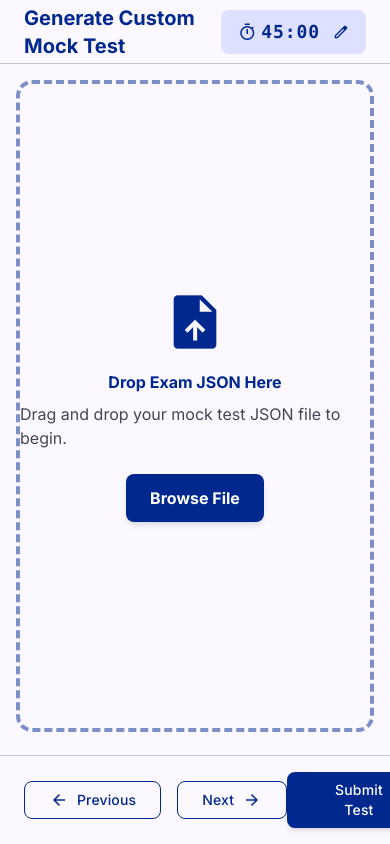
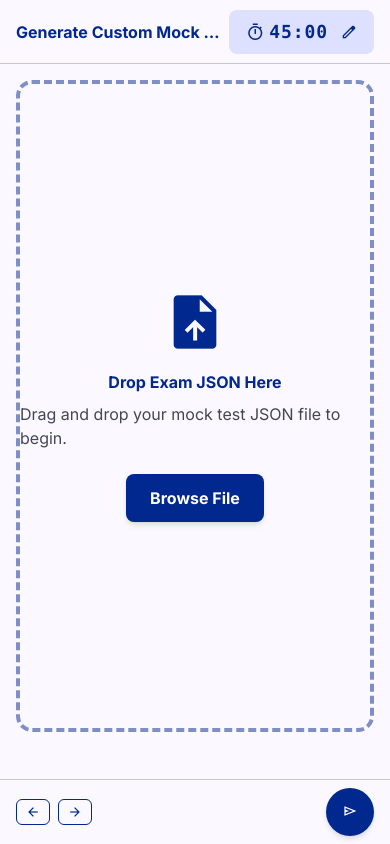
Before and after one commit to Mohit-Gawali/mock-test, a Flask app: page /exam in a window 390 px wide. Run offline with Flask 3, Linux system fonts and the light colour scheme; some libraries are stand-ins or nearby versions.

Commit message:
Made frontend responsive for mobile and updated submit button to circle

```diff
--- a/app.py
+++ b/app.py
@@ -20,4 +20,4 @@ def score_page():
     return render_template('score.html')
 
 if __name__ == '__main__':
-    app.run(debug=False, port=5000)
+    app.run(debug=True, port=5000)
--- a/templates/exam.html
+++ b/templates/exam.html
@@ -108,9 +108,9 @@
 </head>
 <body class="bg-surface text-on-surface selection:bg-primary-container selection:text-on-primary-container min-h-screen flex flex-col">
 <!-- TopAppBar -->
-<header class="fixed top-0 w-full z-50 bg-surface dark:bg-on-background border-b border-outline-variant dark:border-outline flex justify-between items-center px-lg h-16 w-full">
-<div class="flex items-center gap-md">
-<h1 class="font-headline-md text-headline-md font-bold text-primary dark:text-primary-fixed">Generate Custom Mock Test</h1>
+<header class="fixed top-0 w-full z-50 bg-surface dark:bg-on-background border-b border-outline-variant dark:border-outline flex justify-between items-center px-4 sm:px-lg h-16 w-full gap-2">
+<div class="flex items-center flex-1 min-w-0">
+<h1 class="font-headline-md text-[16px] sm:text-headline-md font-bold text-primary dark:text-primary-fixed truncate">Generate Custom Mock Test</h1>
 </div>
 <div class="flex items-center gap-lg">
 <div class="flex items-center gap-xs text-primary font-bold bg-primary-fixed px-md py-sm rounded-lg" id="timer-container">
@@ -179,18 +179,19 @@
     </div>
 </main>
 
-<footer class="fixed bottom-0 w-full z-50 bg-surface dark:bg-on-background border-t border-outline-variant dark:border-outline flex justify-between items-center px-lg py-md w-full shadow-lg">
-    <div class="flex items-center gap-md">
-        <button id="prev-btn" class="text-primary border border-primary rounded-lg px-lg py-sm font-label-md text-label-md hover:bg-primary-container/10 transition-all active:scale-95 flex items-center gap-sm disabled:opacity-50 disabled:cursor-not-allowed">
-            <span class="material-symbols-outlined text-[20px]" data-icon="arrow_back">arrow_back</span> Previous
+<footer class="fixed bottom-0 w-full z-50 bg-surface dark:bg-on-background border-t border-outline-variant dark:border-outline flex justify-between items-center px-4 sm:px-lg py-2 sm:py-3 w-full shadow-lg gap-2">
+    <div class="flex items-center gap-2 sm:gap-4">
+        <button id="prev-btn" class="text-primary border border-primary rounded-md px-2 sm:px-4 py-1 sm:py-1.5 font-label-sm sm:font-label-md text-[12px] sm:text-[14px] hover:bg-primary-container/10 transition-all active:scale-95 flex items-center gap-1 disabled:opacity-50 disabled:cursor-not-allowed">
+            <span class="material-symbols-outlined text-[16px] sm:text-[18px]" data-icon="arrow_back">arrow_back</span> <span class="hidden sm:inline">Previous</span>
         </button>
-        <button id="next-btn" class="text-primary border border-primary rounded-lg px-lg py-sm font-label-md text-label-md hover:bg-primary-container/10 transition-all active:scale-95 flex items-center gap-sm disabled:opacity-50 disabled:cursor-not-allowed">
-            Next <span class="material-symbols-outlined text-[20px]" data-icon="arrow_forward">arrow_forward</span>
+        <button id="next-btn" class="text-primary border border-primary rounded-md px-2 sm:px-4 py-1 sm:py-1.5 font-label-sm sm:font-label-md text-[12px] sm:text-[14px] hover:bg-primary-container/10 transition-all active:scale-95 flex items-center gap-1 disabled:opacity-50 disabled:cursor-not-allowed">
+            <span class="hidden sm:inline">Next</span> <span class="material-symbols-outlined text-[16px] sm:text-[18px]" data-icon="arrow_forward">arrow_forward</span>
         </button>
     </div>
-    <div class="flex items-center gap-lg">
-        <button id="submit-test-btn" class="bg-primary text-on-primary rounded-lg px-xl py-sm font-label-md text-label-md hover:bg-primary-container transition-all scale-100 active:scale-95 shadow-md disabled:opacity-50 disabled:cursor-not-allowed">
-            Submit Test
+    <div class="flex items-center">
+        <button id="submit-test-btn" class="bg-primary text-on-primary rounded-full w-12 h-12 sm:w-16 sm:h-16 flex flex-col items-center justify-center font-label-sm sm:font-label-md text-[10px] sm:text-[12px] hover:bg-primary-container transition-all scale-100 active:scale-95 shadow-md disabled:opacity-50 disabled:cursor-not-allowed">
+            <span class="material-symbols-outlined text-[16px] sm:text-[20px] mb-0.5">send</span>
+            <span class="hidden sm:inline leading-none">Submit</span>
         </button>
     </div>
 </footer>
--- a/templates/instructions.html
+++ b/templates/instructions.html
@@ -110,10 +110,10 @@
 <body class="bg-background text-on-background min-h-screen flex flex-col">
 <!-- TopAppBar -->
 <header class="sticky top-0 z-50 w-full bg-surface dark:bg-surface-container border-b border-outline-variant dark:border-outline transition-colors duration-200">
-<div class="flex justify-between items-center px-lg py-sm max-w-container-max mx-auto h-16">
-<div class="flex items-center gap-md">
+<div class="flex justify-between items-center px-4 sm:px-lg py-sm max-w-container-max mx-auto h-16 gap-2">
+<div class="flex items-center gap-2 sm:gap-md flex-1 min-w-0">
 <span class="material-symbols-outlined text-primary dark:text-inverse-primary" data-icon="school">school</span>
-<h1 class="font-headline-md text-headline-md text-primary dark:text-inverse-primary font-bold">How It Works</h1>
+<h1 class="font-headline-md text-[18px] sm:text-headline-md text-primary dark:text-inverse-primary font-bold truncate">How It Works</h1>
 </div>
 
 </div>
--- a/templates/score.html
+++ b/templates/score.html
@@ -108,8 +108,8 @@
 </head>
 <body class="bg-background text-on-surface">
 <!-- TopAppBar -->
-<header class="fixed top-0 w-full z-50 bg-surface dark:bg-on-background border-b border-outline-variant dark:border-outline flex justify-between items-center px-lg h-16 w-full shadow-sm">
-<div class="font-headline-md text-headline-md font-bold text-primary dark:text-primary-fixed">
+<header class="fixed top-0 w-full z-50 bg-surface dark:bg-on-background border-b border-outline-variant dark:border-outline flex justify-between items-center px-4 sm:px-lg h-16 w-full shadow-sm gap-2">
+<div class="font-headline-md text-[16px] sm:text-headline-md font-bold text-primary dark:text-primary-fixed truncate flex-1 min-w-0">
             Generate Custom Mock Test
         </div>
 <div class="flex items-center gap-md">
```
